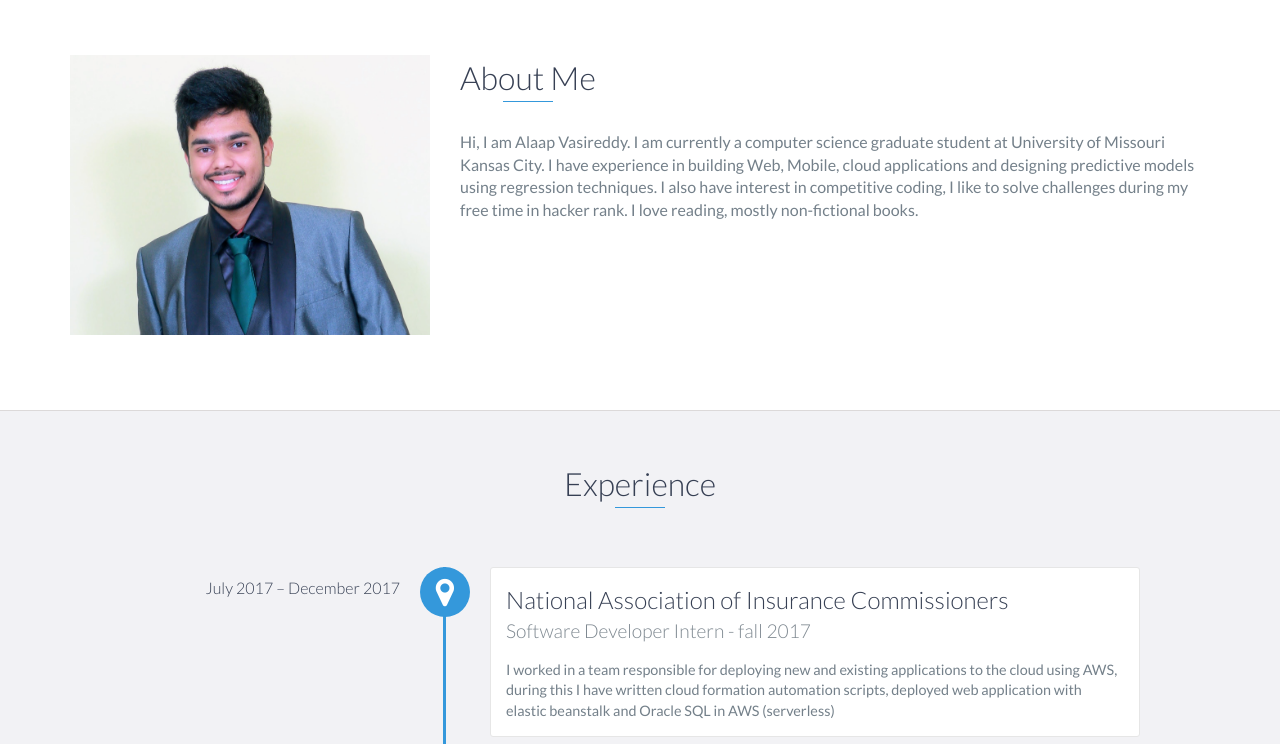
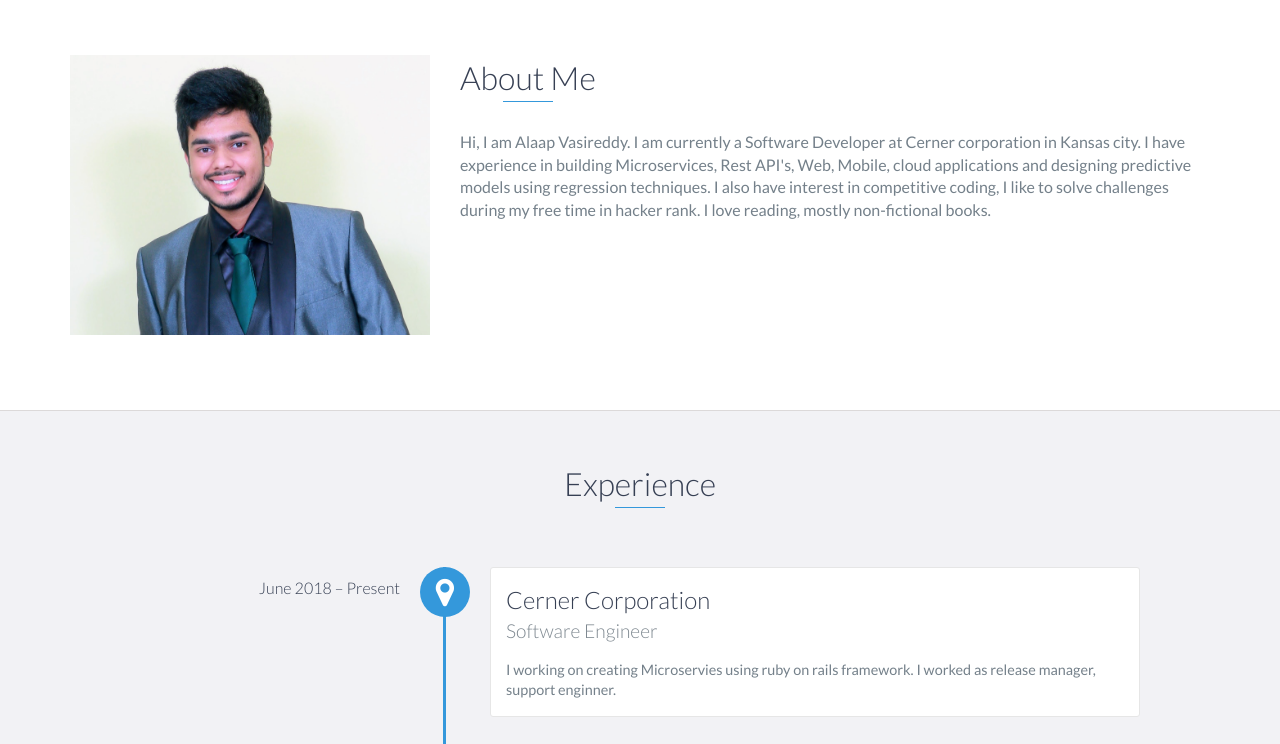
Before and after one commit to alaap96/alaap96.github.io, a website: page index.html in a window 1280 px wide. Shown: the part 820-1564 px from the top of the page. Drawn offline with nearby package versions, Linux system fonts and the light colour scheme.

Commit message:
Updated Cerner exp

```diff
--- a/index.html
+++ b/index.html
@@ -73,7 +73,7 @@
                 <div class="col-md-8">
                     <h2 class="heading">About Me</h2>
                     <p>
-                        Hi, I am Alaap Vasireddy. I am currently a computer science graduate student at University of Missouri Kansas City. I have experience in building Web, Mobile, cloud applications and designing predictive models using regression techniques. I also have interest in competitive coding, I like to solve challenges during my free time in hacker rank. I love reading, mostly non-fictional books.
+                        Hi, I am Alaap Vasireddy. I am currently a Software Developer at Cerner corporation in Kansas city. I have experience in building Microservices, Rest API's, Web, Mobile, cloud applications and designing predictive models using regression techniques. I also have interest in competitive coding, I like to solve challenges during my free time in hacker rank. I love reading, mostly non-fictional books.
                     </p>
                 </div>
             </div>
@@ -84,6 +84,12 @@
     <div id="experience" class="background-alt">
         <h2 class="heading">Experience</h2>
         <div id="experience-timeline">
+	    <div data-date="June 2018 – Present">
+                <h3>Cerner Corporation</h3>
+                <h4>Software Engineer </h4>
+
+		    <p> I working on creating Microservies using ruby on rails framework. I worked as release manager, support enginner.</p>
+            </div>
             <div data-date="July 2017 – December 2017">
                 <h3>National Association of Insurance Commissioners</h3>
                 <h4>Software Developer Intern - fall 2017</h4>
```
